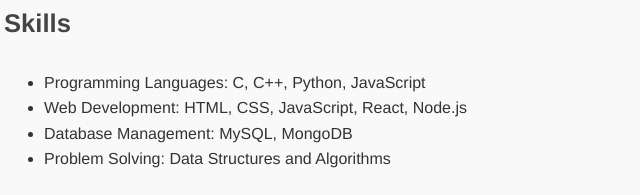
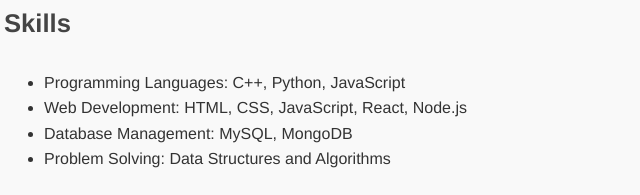
Before and after one commit to AnuragGahankari/MyPortfolio, a plain HTML site: page About.html in a window 1280 px wide. Shown: the part 292-487 px from the top of the page, 76-716 px from the left. Drawn offline with Linux system fonts and the light colour scheme.

Commit message:
Add files via upload

```diff
--- a/About.html
+++ b/About.html
@@ -30,7 +30,7 @@
 
             <h3>Skills</h3>
             <ul>
-                <li>Programming Languages: C, C++, Python, JavaScript</li>
+                <li>Programming Languages: C++, Python, JavaScript</li>
                 <li>Web Development: HTML, CSS, JavaScript, React, Node.js</li>
                 <li>Database Management: MySQL, MongoDB</li>
                 <li>Problem Solving: Data Structures and Algorithms</li>
```
